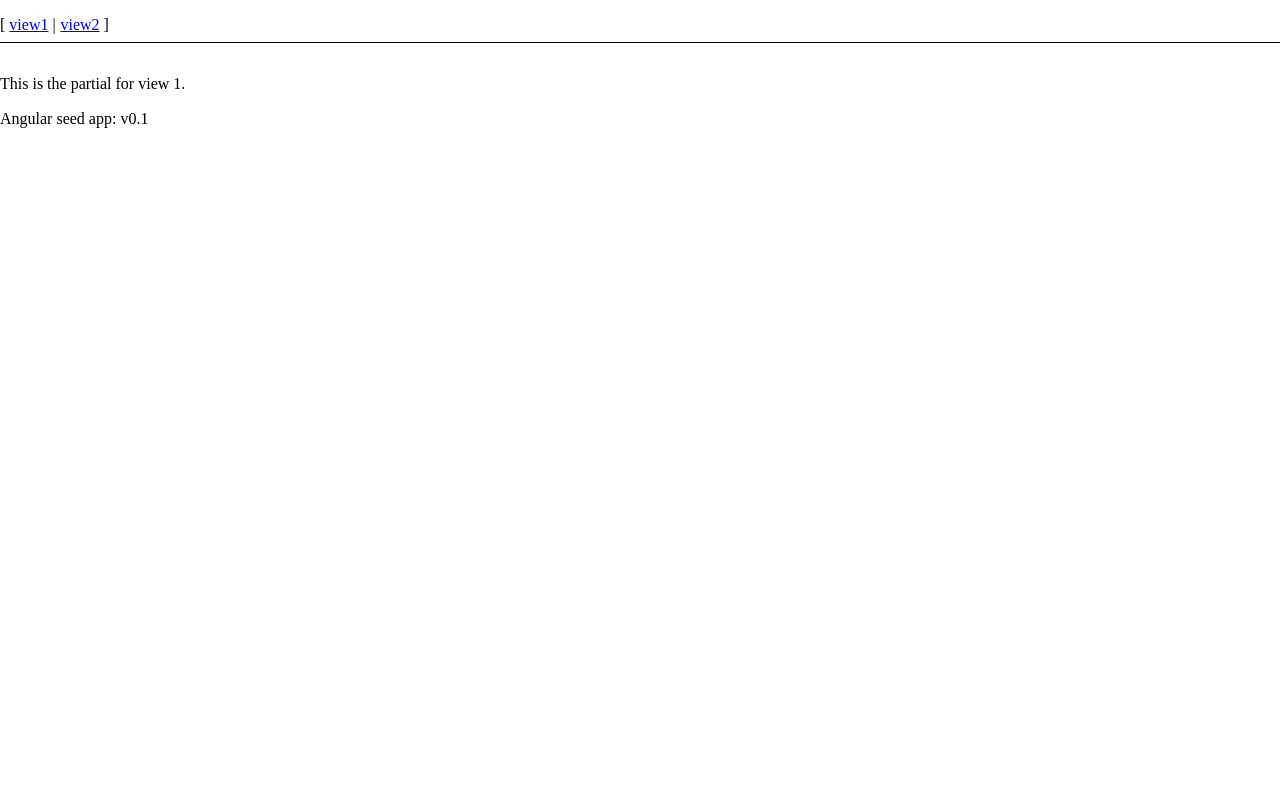
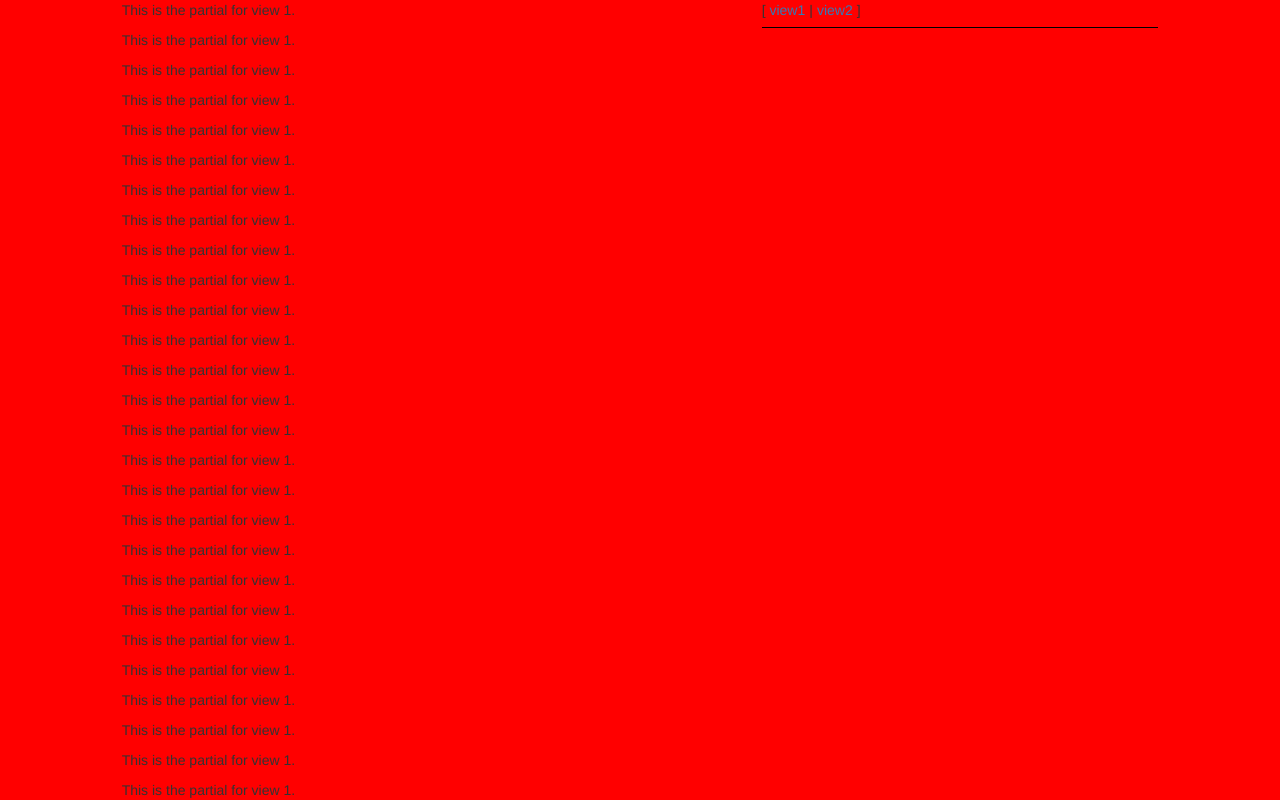
Before and after one commit to iamnotnader/feed_me_site, a website: page app/index.html at #/view1 in a window 1280 px wide. Drawn offline with nearby package versions, Linux system fonts and the light colour scheme; some packages are replaced by stand-ins of ours.

Commit message:
Got the background-color set up and bootstrap sortof setup

```diff
--- a/app/app.css
+++ b/app/app.css
@@ -1,4 +1,15 @@
 /* app css stylesheet */
+
+html, body {
+  height: 100%;
+  overflow: auto;
+}
+
+.overall_container {
+  height: 100%;
+  background-color: red;
+  overflow: auto;
+}
 
 .menu {
   list-style: none;
--- a/app/index.html
+++ b/app/index.html
@@ -6,31 +6,43 @@
 <head>
   <meta charset="utf-8">
   <meta http-equiv="X-UA-Compatible" content="IE=edge">
-  <title>My AngularJS App</title>
+  <title>FoodMe</title>
   <meta name="description" content="">
   <meta name="viewport" content="width=device-width, initial-scale=1">
+  <link rel="stylesheet" href="bower_components/bootstrap/dist/css/bootstrap.css">
   <link rel="stylesheet" href="bower_components/html5-boilerplate/dist/css/normalize.css">
   <link rel="stylesheet" href="bower_components/html5-boilerplate/dist/css/main.css">
   <link rel="stylesheet" href="app.css">
   <script src="bower_components/html5-boilerplate/dist/js/vendor/modernizr-2.8.3.min.js"></script>
 </head>
 <body>
-  <ul class="menu">
-    <li><a href="#/view1">view1</a></li>
-    <li><a href="#/view2">view2</a></li>
-  </ul>
+  <div class="overall_container">
+    <!--This will all be in an ng-view soon.-->
+    <div class="container-fluid">
+      <div class="row">
+        <div class="col-md-6 col-md-offset-1">
 
-  <!--[if lt IE 7]>
-      <p class="browsehappy">You are using an <strong>outdated</strong> browser. Please <a href="http://browsehappy.com/">upgrade your browser</a> to improve your experience.</p>
-  <![endif]-->
+          <div ng-view></div>
+          <div>Angular seed app: v<span app-version></span></div>
 
-  <div ng-view></div>
+        </div>
+        <div class="col-md-4">
 
-  <div>Angular seed app: v<span app-version></span></div>
+          <ul class="menu">
+            <li><a href="#/view1">view1</a></li>
+            <li><a href="#/view2">view2</a></li>
+          </ul>
+
+        </div>
+        <div class="col-md-offset-1"></div>
+      </div>
+    </div>
+  </div>
 
   <!-- In production use:
   <script src="//ajax.googleapis.com/ajax/libs/angularjs/x.x.x/angular.min.js"></script>
   -->
+  <script src="bower_components/bootstrap/dist/js/bootstrap.js"></script>
   <script src="bower_components/angular/angular.js"></script>
   <script src="bower_components/angular-route/angular-route.js"></script>
   <script src="app.js"></script>
--- a/app/view1/view1.html
+++ b/app/view1/view1.html
@@ -1 +1,120 @@
 <p>This is the partial for view 1.</p>
+<p>This is the partial for view 1.</p>
+<p>This is the partial for view 1.</p>
+<p>This is the partial for view 1.</p>
+<p>This is the partial for view 1.</p>
+<p>This is the partial for view 1.</p>
+<p>This is the partial for view 1.</p>
+<p>This is the partial for view 1.</p>
+<p>This is the partial for view 1.</p>
+<p>This is the partial for view 1.</p>
+<p>This is the partial for view 1.</p>
+<p>This is the partial for view 1.</p>
+<p>This is the partial for view 1.</p>
+<p>This is the partial for view 1.</p>
+<p>This is the partial for view 1.</p>
+<p>This is the partial for view 1.</p>
+<p>This is the partial for view 1.</p>
+<p>This is the partial for view 1.</p>
+<p>This is the partial for view 1.</p>
+<p>This is the partial for view 1.</p>
+<p>This is the partial for view 1.</p>
+<p>This is the partial for view 1.</p>
+<p>This is the partial for view 1.</p>
+<p>This is the partial for view 1.</p>
+<p>This is the partial for view 1.</p>
+<p>This is the partial for view 1.</p>
+<p>This is the partial for view 1.</p>
+<p>This is the partial for view 1.</p>
+<p>This is the partial for view 1.</p>
+<p>This is the partial for view 1.</p>
+<p>This is the partial for view 1.</p>
+<p>This is the partial for view 1.</p>
+<p>This is the partial for view 1.</p>
+<p>This is the partial for view 1.</p>
+<p>This is the partial for view 1.</p>
+<p>This is the partial for view 1.</p>
+<p>This is the partial for view 1.</p>
+<p>This is the partial for view 1.</p>
+<p>This is the partial for view 1.</p>
+<p>This is the partial for view 1.</p>
+<p>This is the partial for view 1.</p>
+<p>This is the partial for view 1.</p>
+<p>This is the partial for view 1.</p>
+<p>This is the partial for view 1.</p>
+<p>This is the partial for view 1.</p>
+<p>This is the partial for view 1.</p>
+<p>This is the partial for view 1.</p>
+<p>This is the partial for view 1.</p>
+<p>This is the partial for view 1.</p>
+<p>This is the partial for view 1.</p>
+<p>This is the partial for view 1.</p>
+<p>This is the partial for view 1.</p>
+<p>This is the partial for view 1.</p>
+<p>This is the partial for view 1.</p>
+<p>This is the partial for view 1.</p>
+<p>This is the partial for view 1.</p>
+<p>This is the partial for view 1.</p>
+<p>This is the partial for view 1.</p>
+<p>This is the partial for view 1.</p>
+<p>This is the partial for view 1.</p>
+<p>This is the partial for view 1.</p>
+<p>This is the partial for view 1.</p>
+<p>This is the partial for view 1.</p>
+<p>This is the partial for view 1.</p>
+<p>This is the partial for view 1.</p>
+<p>This is the partial for view 1.</p>
+<p>This is the partial for view 1.</p>
+<p>This is the partial for view 1.</p>
+<p>This is the partial for view 1.</p>
+<p>This is the partial for view 1.</p>
+<p>This is the partial for view 1.</p>
+<p>This is the partial for view 1.</p>
+<p>This is the partial for view 1.</p>
+<p>This is the partial for view 1.</p>
+<p>This is the partial for view 1.</p>
+<p>This is the partial for view 1.</p>
+<p>This is the partial for view 1.</p>
+<p>This is the partial for view 1.</p>
+<p>This is the partial for view 1.</p>
+<p>This is the partial for view 1.</p>
+<p>This is the partial for view 1.</p>
+<p>This is the partial for view 1.</p>
+<p>This is the partial for view 1.</p>
+<p>This is the partial for view 1.</p>
+<p>This is the partial for view 1.</p>
+<p>This is the partial for view 1.</p>
+<p>This is the partial for view 1.</p>
+<p>This is the partial for view 1.</p>
+<p>This is the partial for view 1.</p>
+<p>This is the partial for view 1.</p>
+<p>This is the partial for view 1.</p>
+<p>This is the partial for view 1.</p>
+<p>This is the partial for view 1.</p>
+<p>This is the partial for view 1.</p>
+<p>This is the partial for view 1.</p>
+<p>This is the partial for view 1.</p>
+<p>This is the partial for view 1.</p>
+<p>This is the partial for view 1.</p>
+<p>This is the partial for view 1.</p>
+<p>This is the partial for view 1.</p>
+<p>This is the partial for view 1.</p>
+<p>This is the partial for view 1.</p>
+<p>This is the partial for view 1.</p>
+<p>This is the partial for view 1.</p>
+<p>This is the partial for view 1.</p>
+<p>This is the partial for view 1.</p>
+<p>This is the partial for view 1.</p>
+<p>This is the partial for view 1.</p>
+<p>This is the partial for view 1.</p>
+<p>This is the partial for view 1.</p>
+<p>This is the partial for view 1.</p>
+<p>This is the partial for view 1.</p>
+<p>This is the partial for view 1.</p>
+<p>This is the partial for view 1.</p>
+<p>This is the partial for view 1.</p>
+<p>This is the partial for view 1.</p>
+<p>This is the partial for view 1.</p>
+<p>This is the partial for view 1.</p>
+<p>This is the partial for view 1.</p>
+<p>This is the partial for view 1.</p>
--- a/package.json
+++ b/package.json
@@ -14,25 +14,21 @@
     "karma-firefox-launcher": "^0.1.6",
     "karma-jasmine": "^0.3.5",
     "karma-junit-reporter": "^0.2.2",
+    "less": "^2.5.1",
     "protractor": "^2.1.0",
     "shelljs": "^0.2.6"
   },
   "scripts": {
     "postinstall": "bower install",
-
     "prestart": "npm install",
     "start": "http-server -a localhost -p 8000 -c-1",
-
     "pretest": "npm install",
     "test": "karma start karma.conf.js",
     "test-single-run": "karma start karma.conf.js  --single-run",
-
     "preupdate-webdriver": "npm install",
     "update-webdriver": "webdriver-manager update",
-
     "preprotractor": "npm run update-webdriver",
     "protractor": "protractor e2e-tests/protractor.conf.js",
-
     "update-index-async": "node -e \"require('shelljs/global'); sed('-i', /\\/\\/@@NG_LOADER_START@@[\\s\\S]*\\/\\/@@NG_LOADER_END@@/, '//@@NG_LOADER_START@@\\n' + sed(/sourceMappingURL=angular-loader.min.js.map/,'sourceMappingURL=bower_components/angular-loader/angular-loader.min.js.map','app/bower_components/angular-loader/angular-loader.min.js') + '\\n//@@NG_LOADER_END@@', 'app/index-async.html');\""
   }
 }
```
Also changed, not shown: app/index-async.html (deleted, +0 -58 lines).
